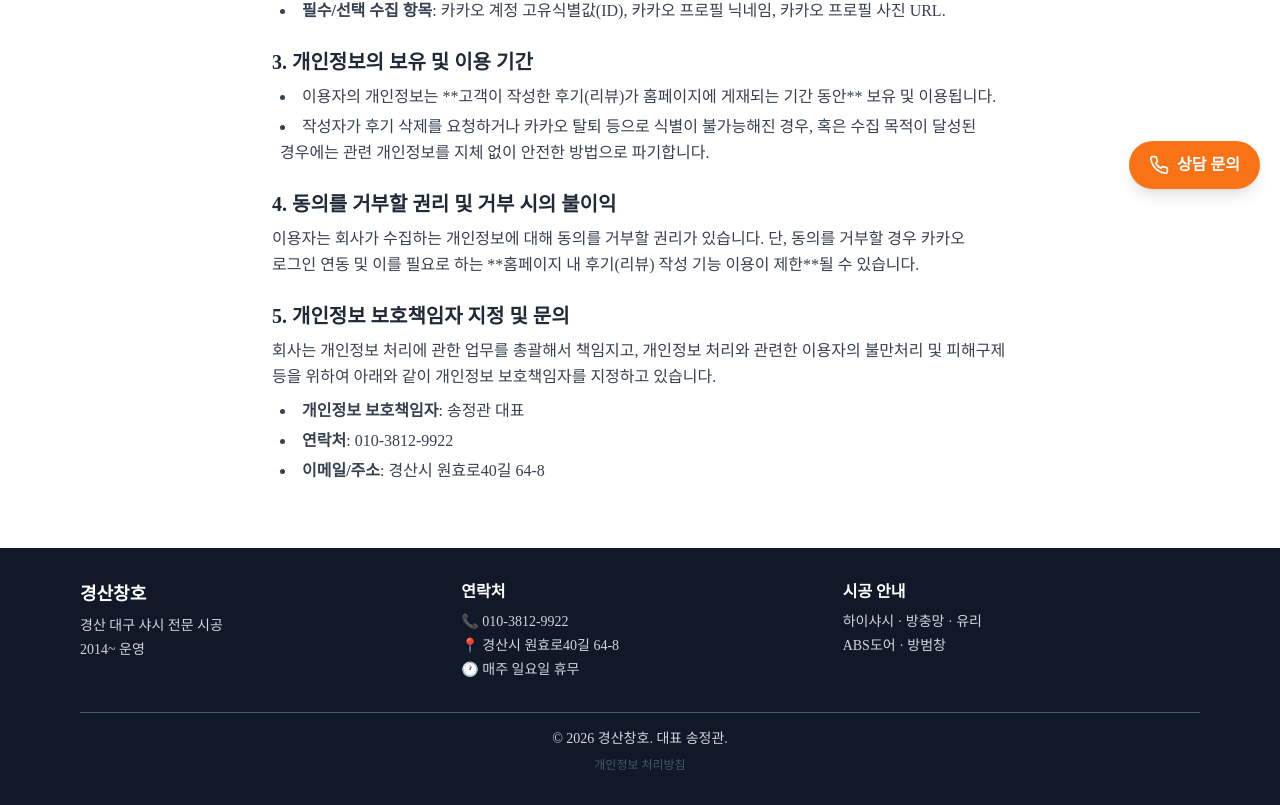
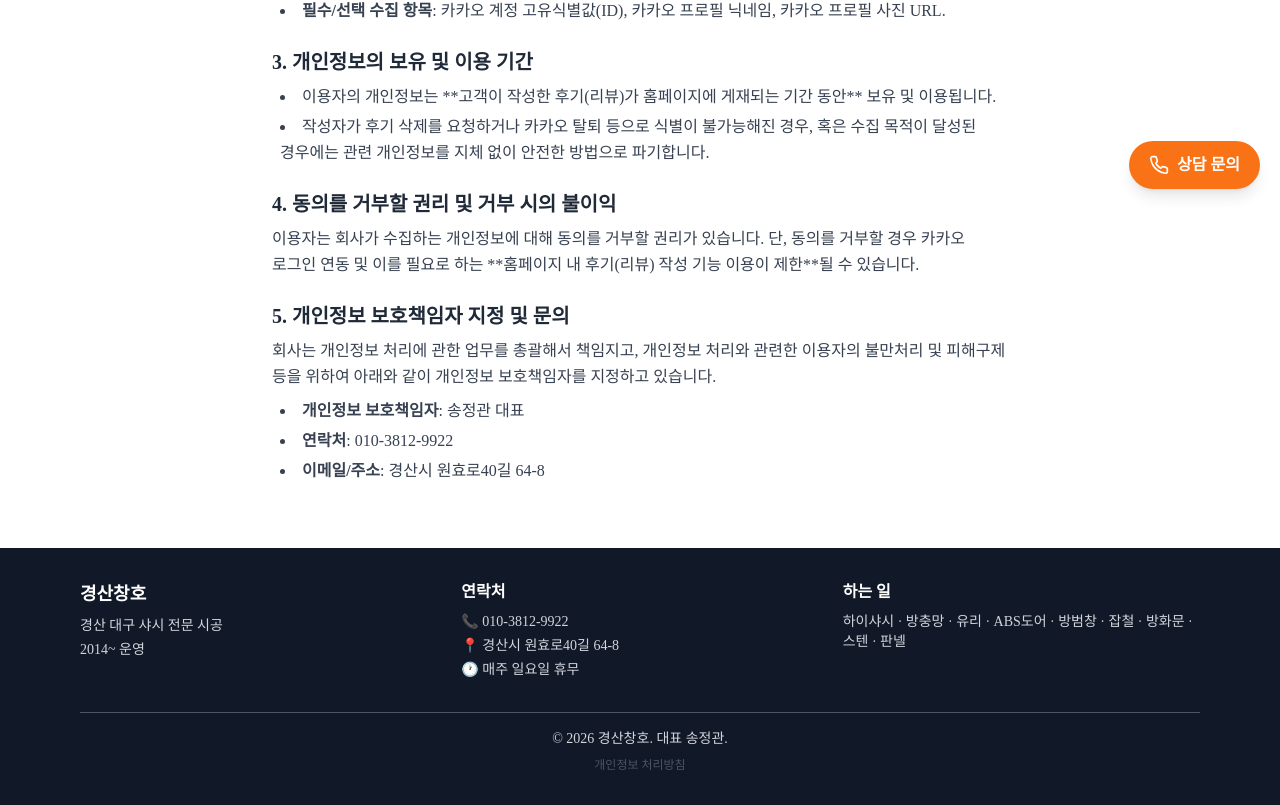
Before and after one commit to thdtmdghks/potato, a Next.js app: page /privacy in a window 1280 px wide. Shown: the part 591-1396 px from the top of the page. Built offline with nearby package versions, Linux system fonts and the light colour scheme; no server answers.

Commit message:
feat: add 방화문/스텐/판넬 to categories + footer uses CATEGORIES constant

```diff
--- a/src/app/(public)/_components/footer.tsx
+++ b/src/app/(public)/_components/footer.tsx
@@ -1,5 +1,5 @@
 import Link from "next/link";
-import { BUSINESS } from "@/shared/constants";
+import { BUSINESS, CATEGORIES } from "@/shared/constants";
 import { ROUTES } from "@/shared/routes";
 
 export function Footer() {
@@ -19,9 +19,8 @@ export function Footer() {
             <p className="mt-1 text-sm">🕐 {BUSINESS.closedDay}</p>
           </div>
           <div>
-            <h3 className="font-bold text-white">시공 안내</h3>
-            <p className="mt-2 text-sm">하이샤시 · 방충망 · 유리</p>
-            <p className="mt-1 text-sm">ABS도어 · 방범창</p>
+            <h3 className="font-bold text-white">하는 일</h3>
+            <p className="mt-2 text-sm">{CATEGORIES.join(" · ")}</p>
           </div>
         </div>
         <div className="mt-8 border-t border-gray-600 pt-4 text-center text-sm">
--- a/src/shared/constants.ts
+++ b/src/shared/constants.ts
@@ -21,7 +21,17 @@ export const LINKS = {
   map: `https://www.google.com/maps?q=${encodeURIComponent(BUSINESS.address)}&output=embed`,
 } as const;
 
-export const CATEGORIES = ["하이샤시", "방충망", "유리", "ABS도어", "방범창", "잡철"] as const;
+export const CATEGORIES = [
+  "하이샤시",
+  "방충망",
+  "유리",
+  "ABS도어",
+  "방범창",
+  "잡철",
+  "방화문",
+  "스텐",
+  "판넬",
+] as const;
 
 export const REVIEW_STATUS = {
   PENDING: "pending",
```
